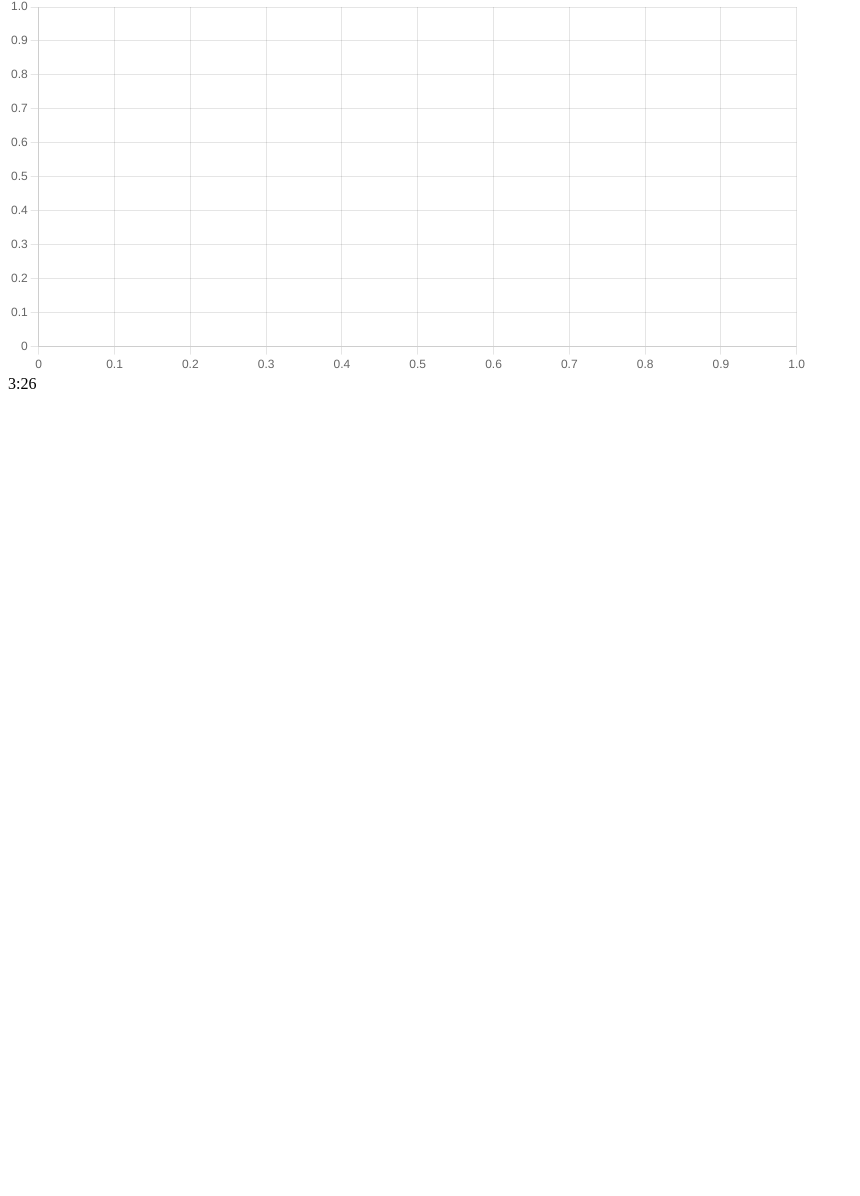
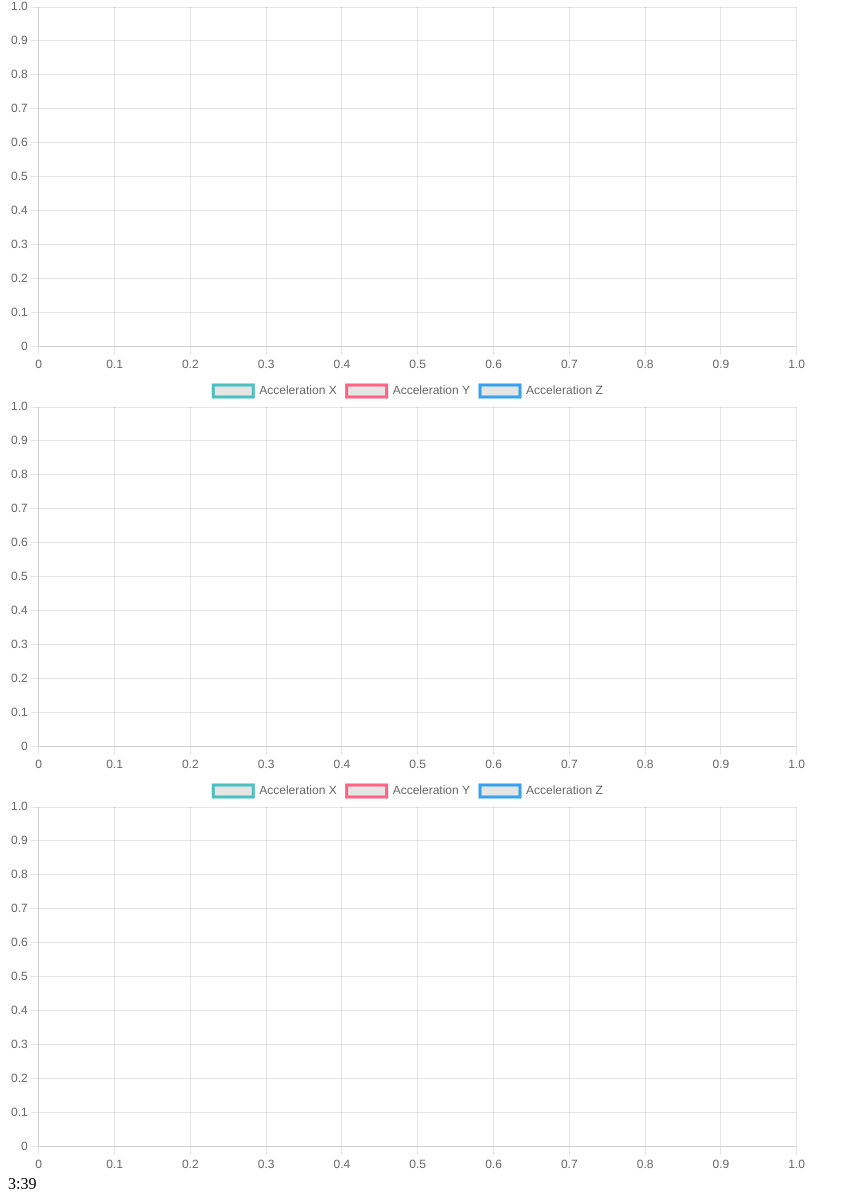
Before and after one commit to anujroadrage/MotionSensors.github.io, a plain HTML site: page index.html in a window 1280 px wide. Shown: the part 433-1629 px from the top of the page, without its empty margins (0-860 px from the left). Before the commit the page ends 834 px from the top, so only its background shows below. Drawn offline with nearby package versions, Linux system fonts and the light colour scheme.

Commit message:
accelerometer

```diff
--- a/index.html
+++ b/index.html
@@ -6,7 +6,9 @@
 <body>
     <canvas id="sensorChart" width="800" height="400"></canvas>
     <canvas id="sensorChart1" width="800" height="400"></canvas>
-    <div>3:26</div>
+    <canvas id="sensorChart2" width="800" height="400"></canvas>
+    <canvas id="sensorChart3" width="800" height="400"></canvas>
+    <div>3:39</div>
 </body>
 
 <script src="js/main.js"> </script>
--- a/js/main.js
+++ b/js/main.js
@@ -68,6 +68,76 @@ const sensorChart = new Chart(document.getElementById('sensorChart').getContext(
       },
     },
   });
+  const sensorChart2 = new Chart(document.getElementById('sensorChart2').getContext('2d'), {
+    type: 'line',
+    data: {
+      labels: [],
+      datasets: [
+        {
+          label: 'Acceleration X',
+          borderColor: 'rgba(75, 192, 192, 1)',
+          data: [],
+        },
+        {
+          label: 'Acceleration Y',
+          borderColor: 'rgba(255, 99, 132, 1)',
+          data: [],
+        },
+        {
+          label: 'Acceleration Z',
+          borderColor: 'rgba(54, 162, 235, 1)',
+          data: [],
+        },
+      ],
+    },
+    options: {
+      responsive: false,
+      scales: {
+        x: {
+          type: 'linear',
+          position: 'bottom',
+        },
+        y: {
+          beginAtZero: true,
+        },
+      },
+    },
+  });
+  const sensorChart3 = new Chart(document.getElementById('sensorChart3').getContext('2d'), {
+    type: 'line',
+    data: {
+      labels: [],
+      datasets: [
+        {
+          label: 'Acceleration X',
+          borderColor: 'rgba(75, 192, 192, 1)',
+          data: [],
+        },
+        {
+          label: 'Acceleration Y',
+          borderColor: 'rgba(255, 99, 132, 1)',
+          data: [],
+        },
+        {
+          label: 'Acceleration Z',
+          borderColor: 'rgba(54, 162, 235, 1)',
+          data: [],
+        },
+      ],
+    },
+    options: {
+      responsive: false,
+      scales: {
+        x: {
+          type: 'linear',
+          position: 'bottom',
+        },
+        y: {
+          beginAtZero: true,
+        },
+      },
+    },
+  });
 
   // Function to update the chart with new sensor data
   function updateChart(timestamp, x, y, z) {
@@ -83,6 +153,20 @@ const sensorChart = new Chart(document.getElementById('sensorChart').getContext(
     sensorChart1.data.datasets[1].data.push(y);
     sensorChart1.data.datasets[2].data.push(z);
     sensorChart1.update();
+  }
+  function updateChart2(timestamp, x, y, z) {
+    sensorChart2.data.labels.push(timestamp);
+    sensorChart2.data.datasets[0].data.push(x);
+    sensorChart2.data.datasets[1].data.push(y);
+    sensorChart2.data.datasets[2].data.push(z);
+    sensorChart2.update();
+  }
+  function updateChart3(timestamp, x, y, z) {
+    sensorChart3.data.labels.push(timestamp);
+    sensorChart3.data.datasets[0].data.push(x);
+    sensorChart3.data.datasets[1].data.push(y);
+    sensorChart3.data.datasets[2].data.push(z);
+    sensorChart3.update();
   }
 
   // Simulate updating the chart with random data (replace with actual sensor data)
@@ -127,6 +211,9 @@ window.addEventListener('devicemotion', (event) => {
   prevTimestamp = timestamp;
   updateChart(timestamp, event.accelerationIncludingGravity.x, event.accelerationIncludingGravity.y, event.accelerationIncludingGravity.z);
   updateChart1(timestamp, event.acceleration.x, event.acceleration.y, event.acceleration.z);
+  updateChart2(timestamp, event.velocity.x, event.velocity.y, event.velocity.z);
+  updateChart3(timestamp, x, y, z);
+
   // Calculate and display estimated distance
   const distance = Math.sqrt(position.x ** 2 + position.y ** 2 + position.z ** 2);
   console.log(`Estimated distance: ${distance} meters`);
```
